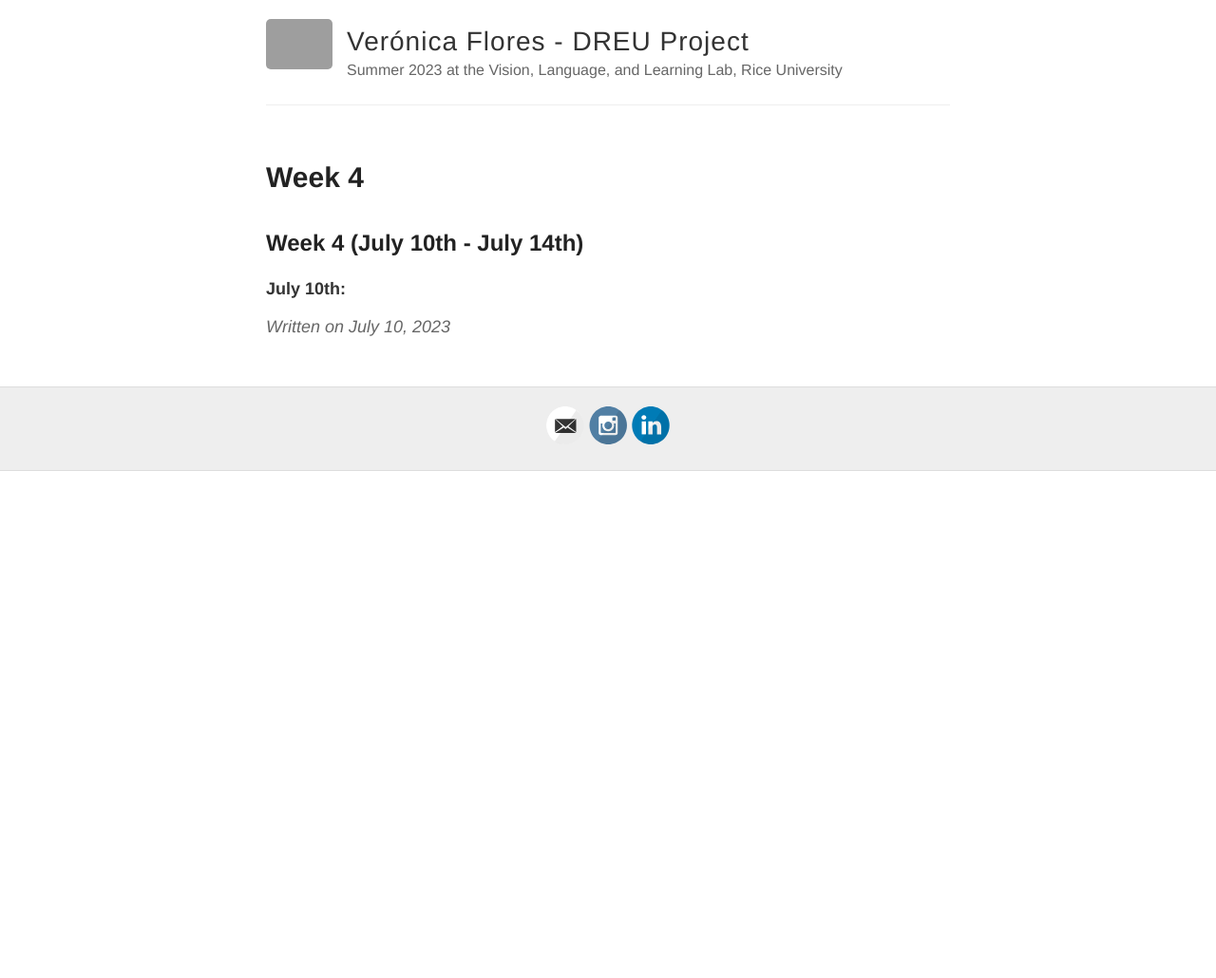
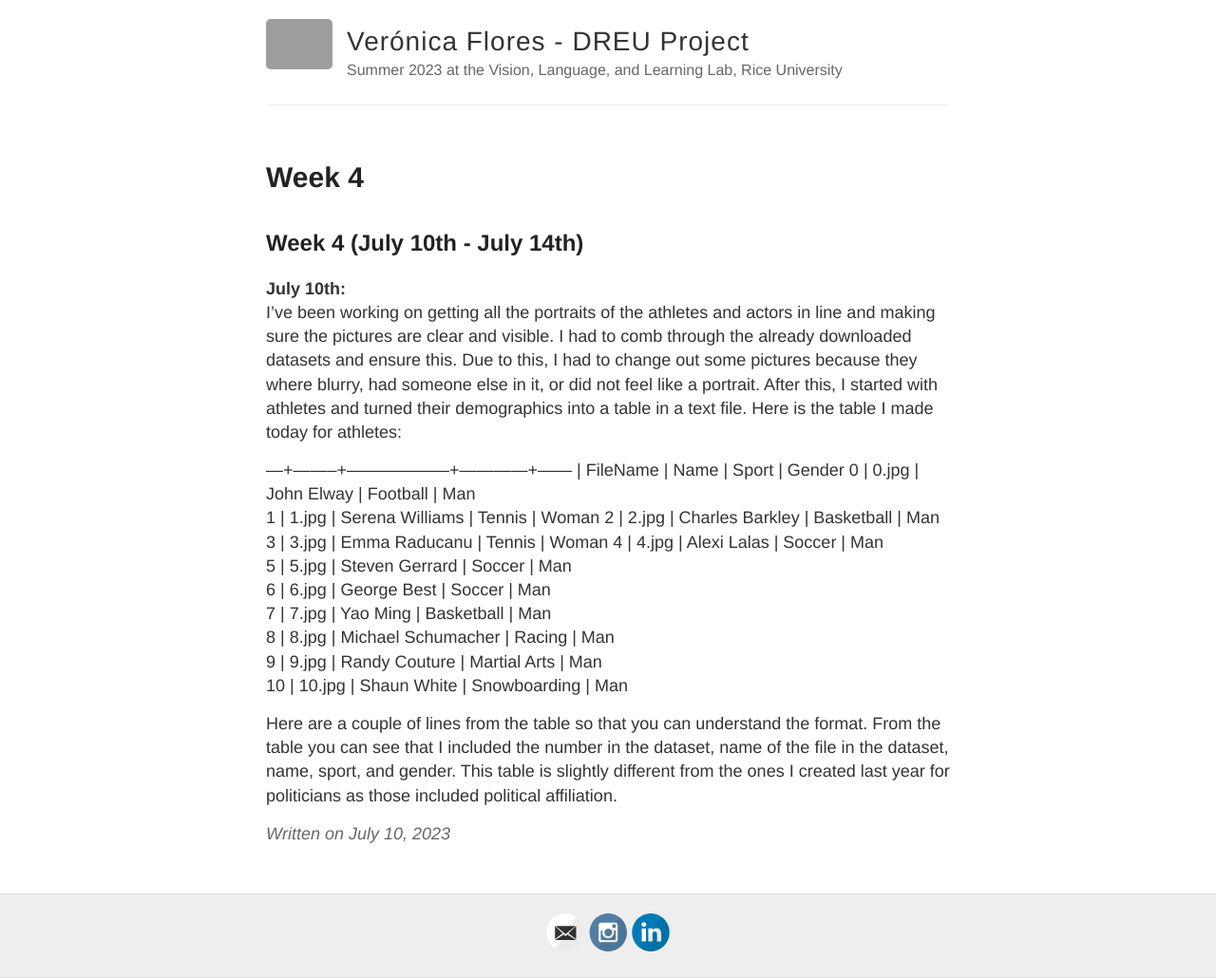
Before and after one commit to veronicaflores/dreusummer2023, a Jekyll site: the page built from _posts/2023-07-10-week4.md, in a window 1280 px wide. Shown: the whole page at 95% size. Built offline with Jekyll 4.4.1, drawn with Linux system fonts in a browser that asks for light colours; before the commit the page ends 900 px from its top, so only the background shows below that.

Commit message:
Update 2023-07-10-week4.md

```diff
--- a/_posts/2023-07-10-week4.md
+++ b/_posts/2023-07-10-week4.md
@@ -6,3 +6,20 @@ title: Week 4
 ## Week 4 (July 10th - July 14th)
 
 **July 10th:**
+I've been working on getting all the portraits of the athletes and actors in line and making sure the pictures are clear and visible. I had to comb through the already downloaded datasets and ensure this. Due to this, I had to change out some pictures because they where blurry, had someone else in it, or did not feel like a portrait. After this, I started with athletes and turned their demographics into a table in a text file. Here is the table I made today for athletes:
+
+---+--------+------------------+------------+------
+    | FileName | Name               | Sport        | Gender
+0   | 0.jpg    | John Elway         | Football     | Man
+1   | 1.jpg    | Serena Williams    | Tennis       | Woman
+2   | 2.jpg    | Charles Barkley    | Basketball   | Man
+3   | 3.jpg    | Emma Raducanu      | Tennis       | Woman
+4   | 4.jpg    | Alexi Lalas        | Soccer       | Man
+5   | 5.jpg    | Steven Gerrard     | Soccer       | Man
+6   | 6.jpg    | George Best        | Soccer       | Man
+7   | 7.jpg    | Yao Ming           | Basketball   | Man
+8   | 8.jpg    | Michael Schumacher | Racing       | Man
+9   | 9.jpg    | Randy Couture      | Martial Arts | Man
+10  | 10.jpg   | Shaun White        | Snowboarding | Man
+
+Here are a couple of lines from the table so that you can understand the format. From the table you can see that I included the number in the dataset, name of the file in the dataset, name, sport, and gender. This table is slightly different from the ones I created last year for politicians as those included political affiliation.
```
